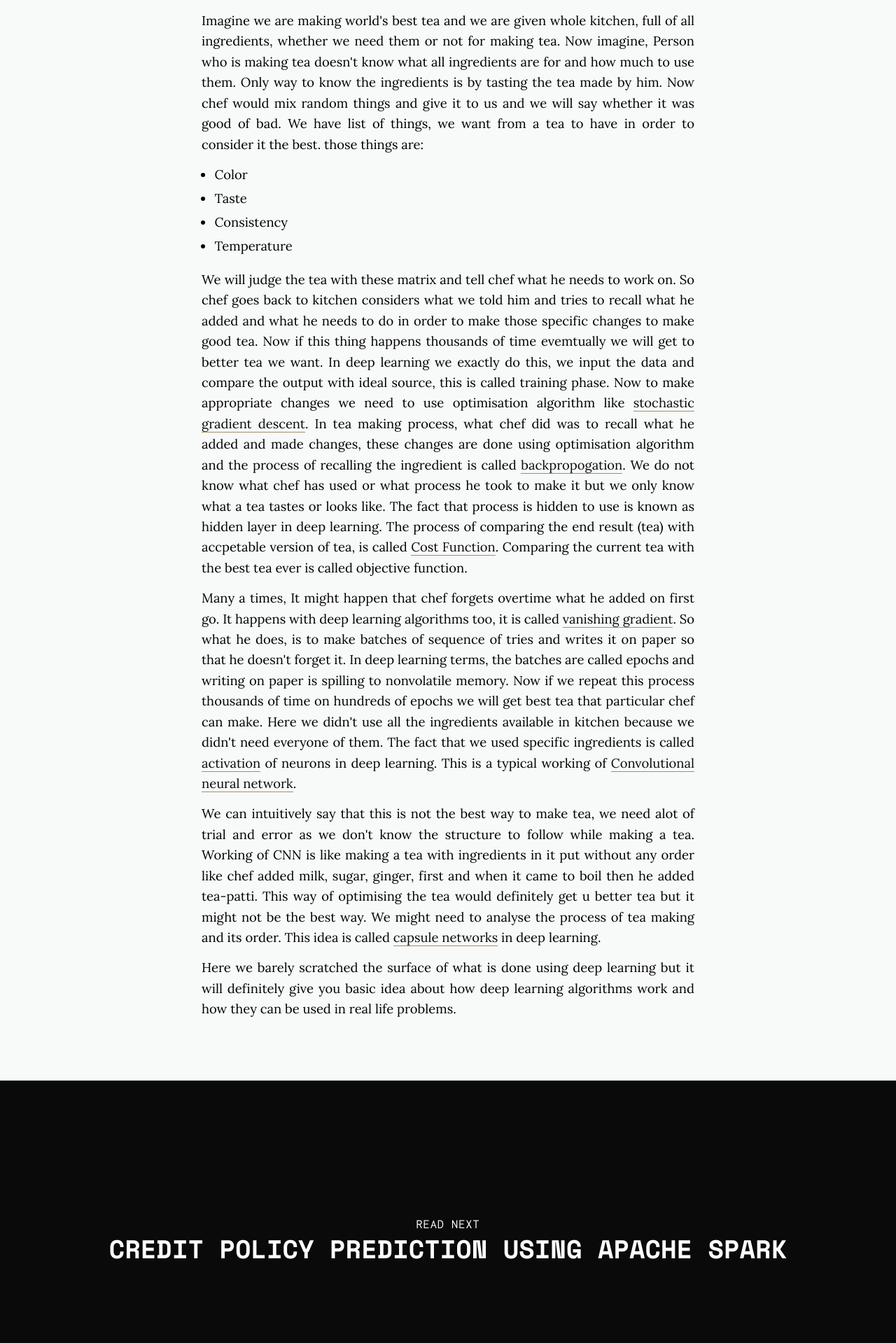
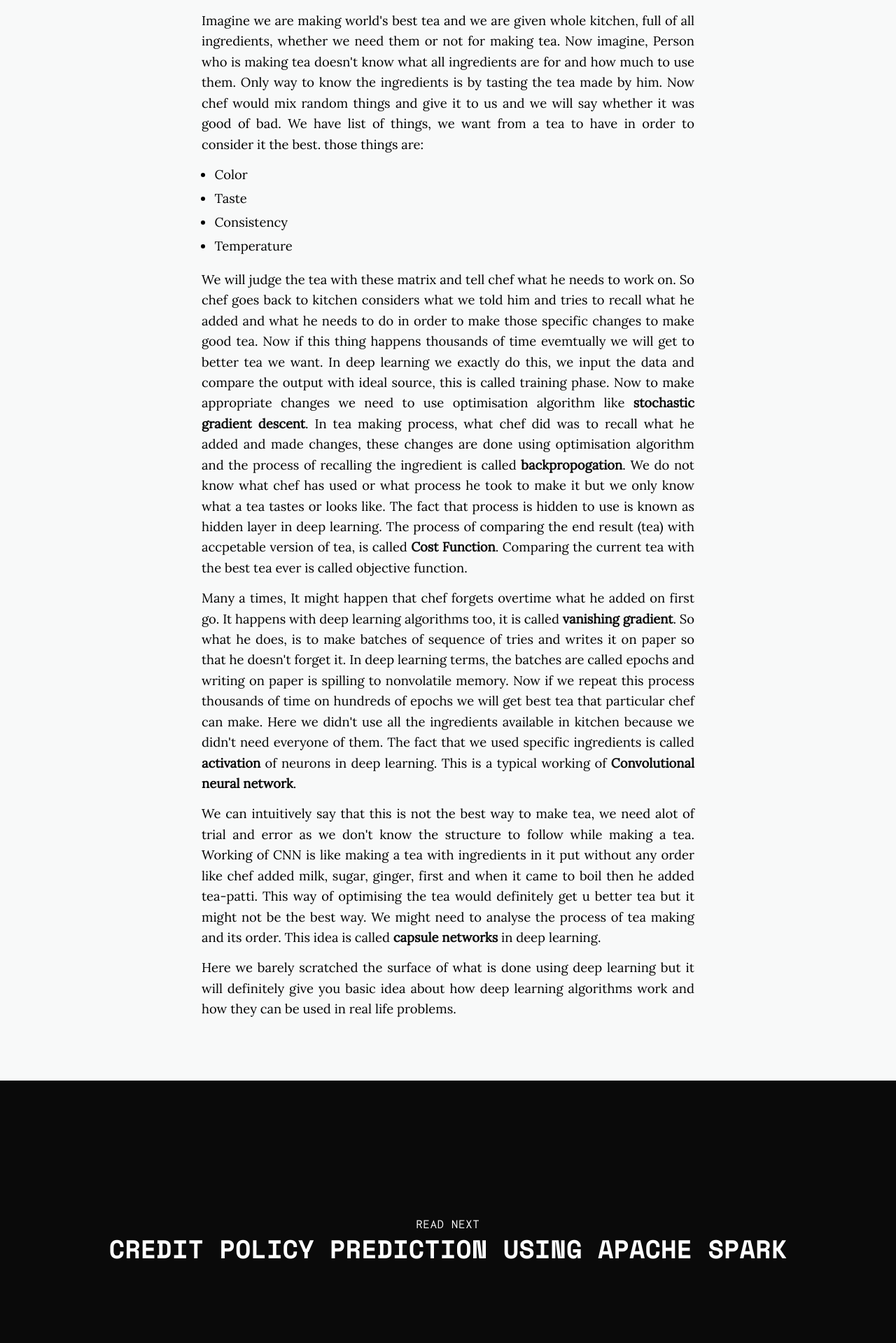
Before and after one commit to daftengineer/daftengineer.github.io, a Jekyll site: the page built from _posts/2018-07-02-deeplearning-chai.markdown, in a window 1280 px wide. Shown: the part 1430-3349 px from the top of the page at 70% size. Built offline with Jekyll 4.4.1, drawn with Linux system fonts in a browser that asks for light colours; nearby versions of some CDN libraries.

Commit message:
Update _components.scss

```diff
--- a/_sass/_components.scss
+++ b/_sass/_components.scss
@@ -436,7 +436,8 @@
   }
 
   a {
-    border-bottom: 1px solid $color-alpha;
+    font-weight:bold;
+    font-color:black;
   }
 
   img {
```
